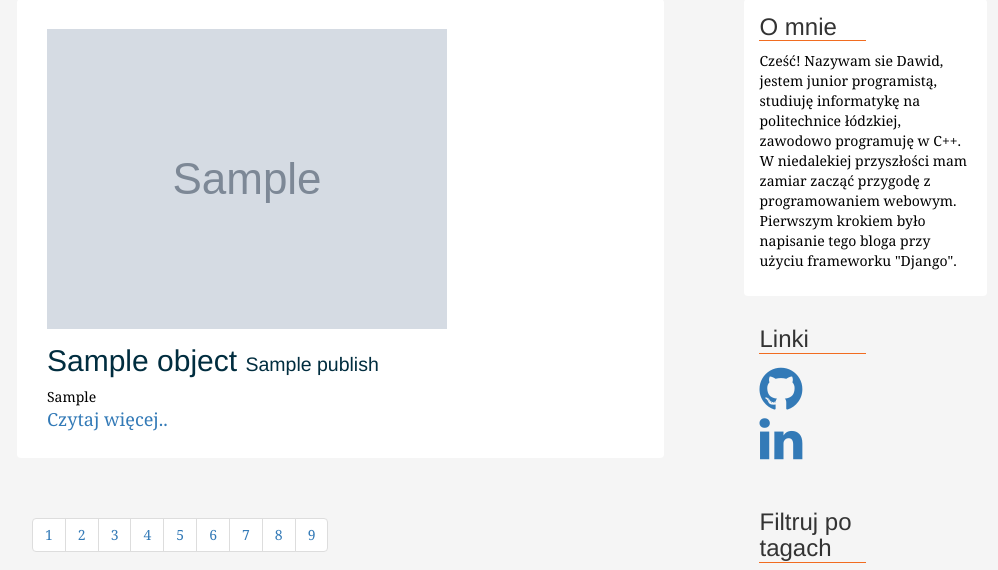
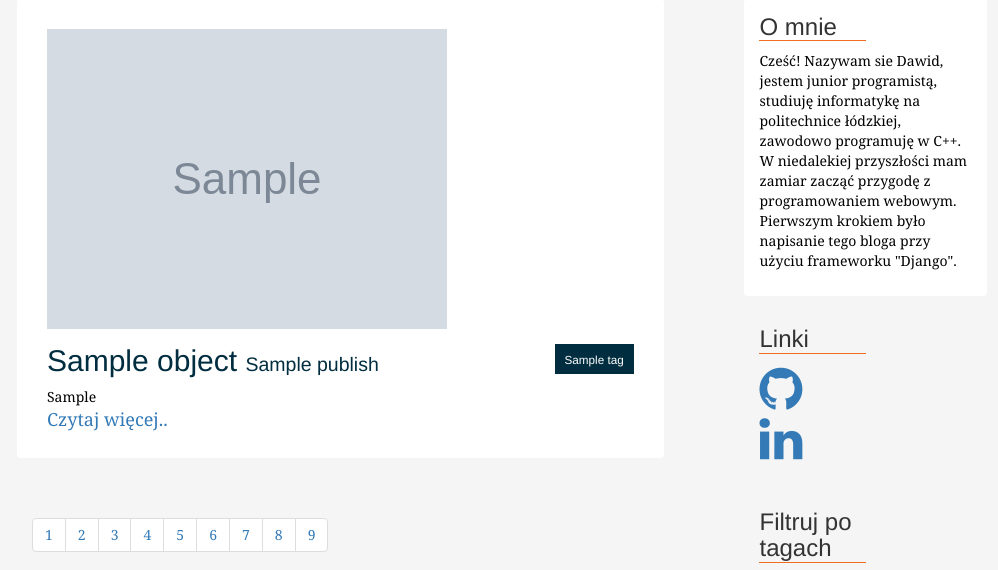
Before and after one commit to Trancever/Blog, a Django app: template templates/post_list.html in a window 1280 px wide. Shown: the part 401-971 px from the top of the page, without its empty margins (138-1136 px from the left). Run offline with Django 3.2, Linux system fonts and the light colour scheme; the template is opened without the code that fills it: most values are stand-ins (such as "Sample title", 1, 10 or a date in 2020); grey boxes marked "Sample" are stand-in pictures; parts of the project's set-up code (start-up, migrations or seed data) failed here and were passed over; some libraries are stand-ins or nearby versions.

Commit message:
Added displaying post tags in post list and post detail.

```diff
--- a/static/css/base.css
+++ b/static/css/base.css
@@ -424,3 +424,10 @@ a:hover {
     margin-top: -13px;
     margin-bottom: -11px;
 }
+
+.tag-box {
+    padding: 5px 10px 5px 10px;
+    background-color: #002d3f;
+    color: #FFFFFF; float: right;
+    font-size: 18px;
+}
--- a/templates/post_list.html
+++ b/templates/post_list.html
@@ -46,6 +46,13 @@
                                                           href="{{ object.get_absolute_url }}">{{ object.title }}
                                 <small>{{ object.publish }}
                                 </small>
+                                {% if object.tags.all.count > 0 %}
+                                    <div class="tag-box">
+                                        {% for tag in object.tags.all %}
+                                            <small>{{ tag.name }}</small>
+                                        {% endfor %}
+                                    </div>
+                                {% endif %}
                             </a></h2>
                             {{ object.get_markdown|truncatechars_html:150 }}
                             <p><a style="font-size: 18px;" href="{{ object.get_absolute_url }}">Czytaj więcej..</a>
```
Also changed, not shown: templates/post_detail.html (+9 -1 lines).
